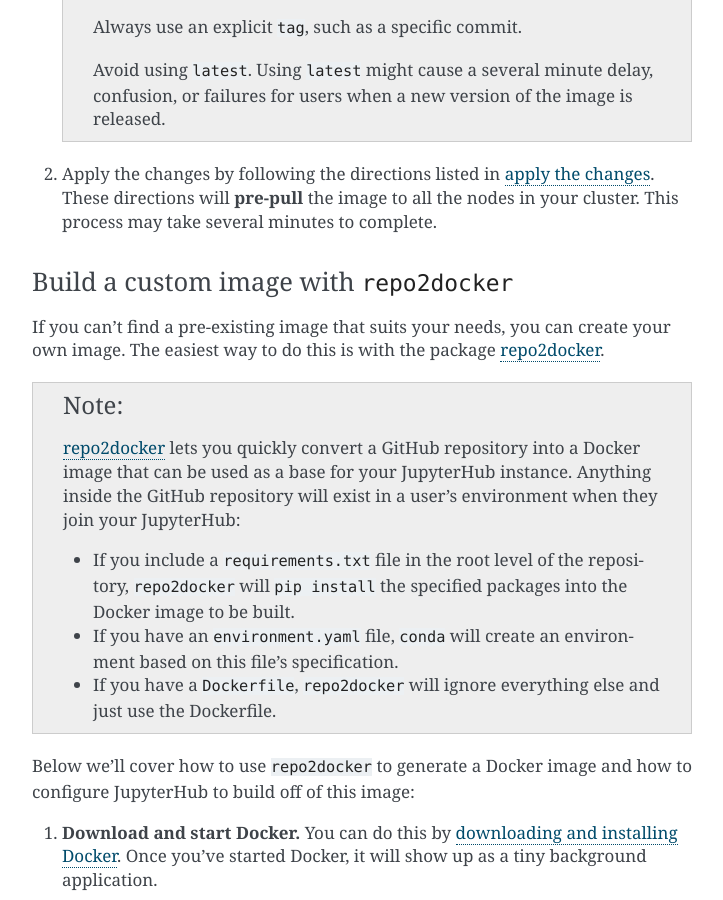
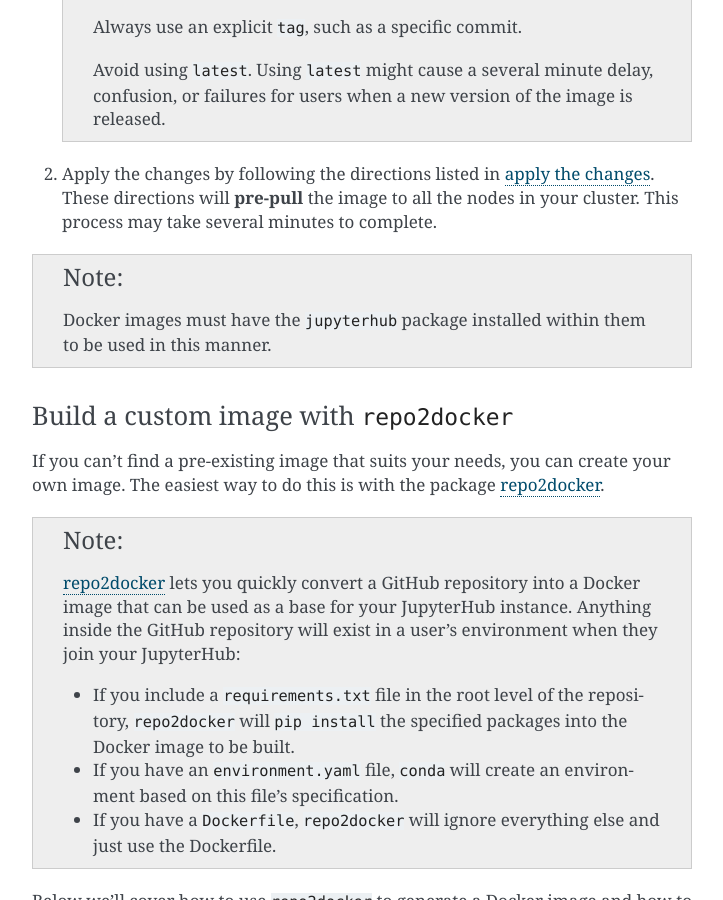
Before and after one commit to jupyterhub/zero-to-jupyterhub-k8s, a Sphinx documentation site: the page built from doc/source/user-experience.rst, in a window 1280 px wide and 900 px high, scrolled down 1192 px. Shown: the whole window, without its empty margins (388-1111 px from the left). Built offline with Sphinx 7.4.7, drawn with Linux system fonts in a browser that asks for light colours.

Commit message:
To be used as the basis for deployment, docker images must have jupyterhub.
As I recently discovered.

```diff
--- a/doc/source/user-experience.rst
+++ b/doc/source/user-experience.rst
@@ -65,6 +65,11 @@
    `apply the changes`_. These directions will **pre-pull** the image to all
    the nodes in your cluster. This process may take several minutes to
    complete.
+
+.. note::
+
+  Docker images must have the ``jupyterhub`` package installed within them to
+  be used in this manner.
 
 Build a custom image with ``repo2docker``
 ~~~~~~~~~~~~~~~~~~~~~~~~~~~~~~~~~~~~~~~~~
```
